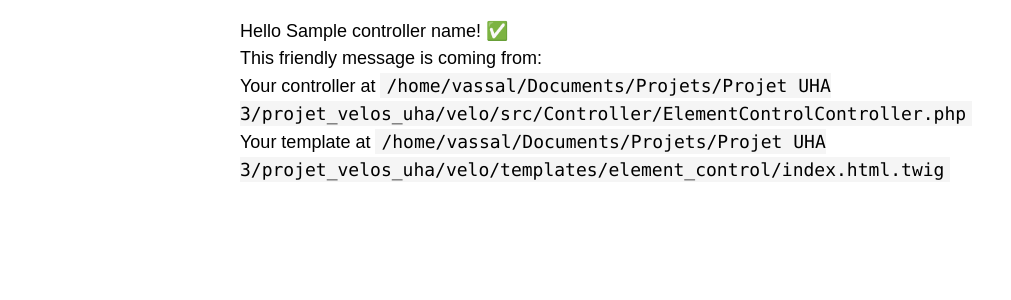
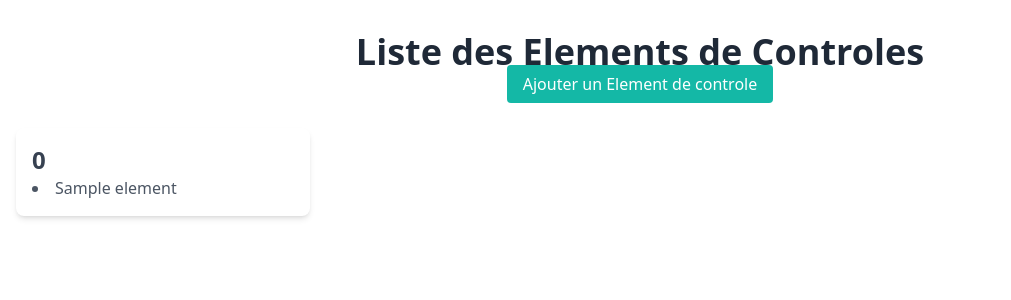
Before and after one commit to EbrahimiNajib32/Diag-Velo, a Symfony app: template templates/element_control/index.html.twig in a window 1280 px wide. Shown: the top 300 px of the page, without its empty margins (0-1011 px from the left). Run offline with Twig, Linux system fonts and the light colour scheme; the template is opened without the code that fills it: most values are stand-ins (such as "Sample title", 1, 10 or a date in 2020); style sheets or scripts are compiled from the project's sources; some libraries are stand-ins or nearby versions.

Commit message:
feat : liste des elements de controles

```diff
--- a/templates/element_control/index.html.twig
+++ b/templates/element_control/index.html.twig
@@ -1,20 +1,25 @@
 {% extends 'base.html.twig' %}
 
-{% block title %}Hello ElementControlController!{% endblock %}
+{% block body %}
+    <div class="container mx-auto px-4">
+        <div class="text-center my-8">
+            <h1 class="text-4xl font-bold text-gray-800">Liste des Elements de Controles</h1>
+            <a href="" class="bg-teal-500 text-white py-2 px-4 rounded hover:bg-teal-600">
+                Ajouter un Element de controle
+            </a>
+        </div>
 
-{% block body %}
-<style>
-    .example-wrapper { margin: 1em auto; max-width: 800px; width: 95%; font: 18px/1.5 sans-serif; }
-    .example-wrapper code { background: #F5F5F5; padding: 2px 6px; }
-</style>
-
-<div class="example-wrapper">
-    <h1>Hello {{ controller_name }}! ✅</h1>
-
-    This friendly message is coming from:
-    <ul>
-        <li>Your controller at <code>/home/vassal/Documents/Projets/Projet UHA 3/projet_velos_uha/velo/src/Controller/ElementControlController.php</code></li>
-        <li>Your template at <code>/home/vassal/Documents/Projets/Projet UHA 3/projet_velos_uha/velo/templates/element_control/index.html.twig</code></li>
-    </ul>
-</div>
+        <div class="grid grid-cols-4 gap-6">
+            {% for category, elements in categorizedElements %}
+                <div class="bg-white rounded-lg shadow-md p-4">
+                    <h2 class="text-2xl font-semibold text-gray-700">{{ category }}</h2>
+                    <ul class="list-disc list-inside">
+                        {% for element in elements %}
+                            <li class="text-gray-600">{{ element.getElement() }}</li>
+                        {% endfor %}
+                    </ul>
+                </div>
+            {% endfor %}
+        </div>
+    </div>
 {% endblock %}
```
Also changed, not shown: src/Controller/ElementControlController.php (+21 -2 lines).
